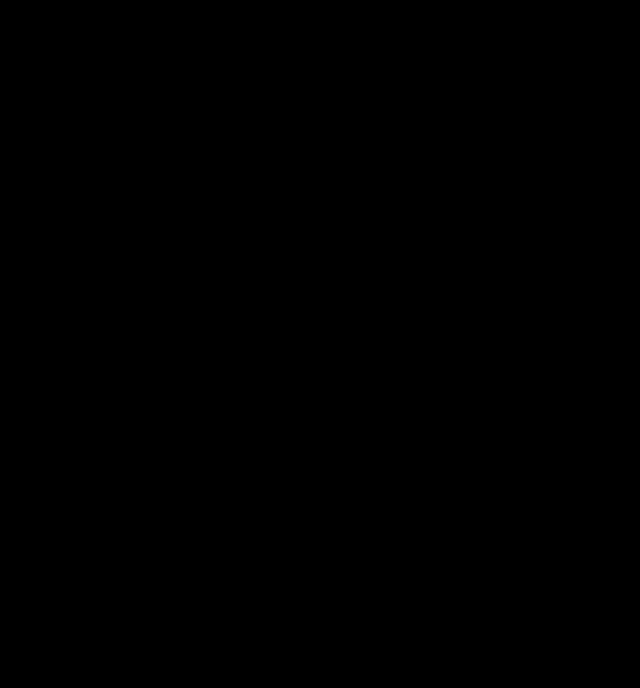
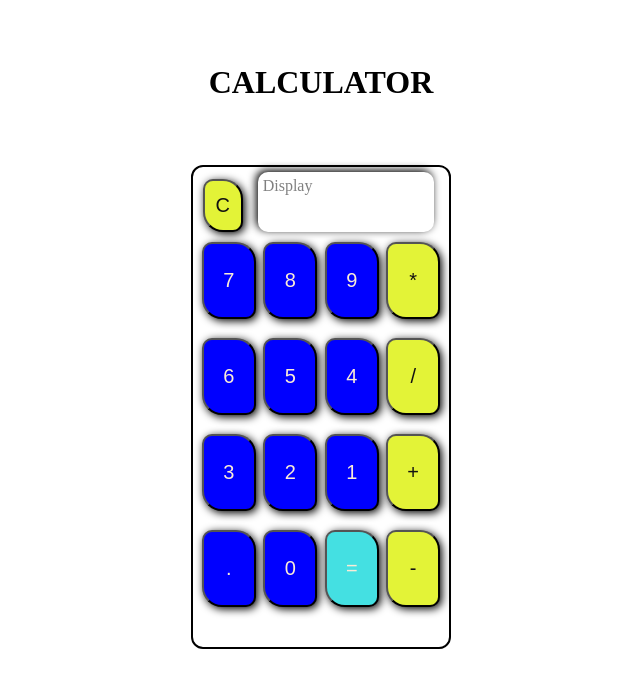
Before and after one commit to MANI12121212/Assignment, a plain HTML site: page CSS-305-02/index.html in a window 1280 px wide. Shown: the whole page, without its empty margins (319-959 px from the left). Drawn offline with Linux system fonts and the light colour scheme.

Commit message:
assignment30502

```diff
--- a/CSS-305-02/index.html
+++ b/CSS-305-02/index.html
@@ -8,8 +8,29 @@
     <title>Document</title>
 </head>
 <body>
-    <div class="main">
+    <h1>CALCULATOR</h1>
+    <div class="container">
 
+        <div class="display"><button class="symbols">C</button> <div>Display</div></div>
+        <div class="btn">
+            <button>7</button>
+            <button>8</button>
+            <button>9</button>
+            <button class="symbols">*</button>
+            <button>6</button>
+            <button>5</button>
+            <button>4</button>
+            <button class="symbols">/</button>
+            <button>3</button>
+            <button>2</button>
+            <button>1</button>
+            <button class="symbols">+</button>
+            <button>.</button>
+            <button>0</button>
+            <button class="equals">=</button>
+            <button class="symbols">-</button>
+
+        </div>
     </div>
 </body>
 </html>
--- a/CSS-305-02/style.css
+++ b/CSS-305-02/style.css
@@ -1,11 +1,88 @@
 *{
-    margin: 0;
-    padding: 0;
+    padding: 0;margin: 0;
 }
-body{
-    background-color: black;
+.container{
+    height: 60vh;
+    width: 20vw;
+    border: 2px solid black;
+    justify-self: center;
+    margin: auto;
+    border-radius: 12px;
 
 }
-.main{
-     background-color: aqua;
+.btn{
+    height: 80%;
+    width: 96%;
+    margin: auto;
+    margin-top: 10px;
+    display: flex;
+    justify-content: space-around;
+    flex-wrap: wrap;
+
+
+
 }
+.equals{
+
+    height: 20%;
+    width: 22%;
+    font-size: 20px;
+    color: antiquewhite;
+    background-color: rgb(68, 224, 226);
+    border-radius: 10px 20px;
+    box-shadow: 2px 2px 8px black;
+
+
+}
+.symbols{
+
+    height: 20%;
+    width: 22%;
+    font-size: 20px;
+    color: rgb(19, 18, 17);
+    background-color: rgb(227, 243, 55);
+    border-radius: 10px 20px;
+    box-shadow: 2px 2px 8px black;
+
+
+}
+button{
+    height: 20%;
+    width: 22%;
+    font-size: 20px;
+    color: antiquewhite;
+    background-color: blue;
+    border-radius: 10px 20px;
+    box-shadow: 2px 2px 8px black;
+}
+.display{
+    display:flex;
+    margin: 5px;
+    justify-content: flex-end;
+    align-items: flex-end;
+    text-align: end;
+    border-radius: 10px 20px;
+    color:grey
+
+
+
+}
+.display div{
+    text-align: center;
+    display: flex;
+    width: 95%;
+    height: 50px;
+    margin: 0 10px;
+    border-radius: 10px;
+    box-shadow: -2px -2px 8px black;
+    padding: 5px;
+}
+.display button{
+    height: 53px;
+    margin:0 5px;
+
+}
+h1{
+    text-align: center;
+    margin: 5%;
+}
```
